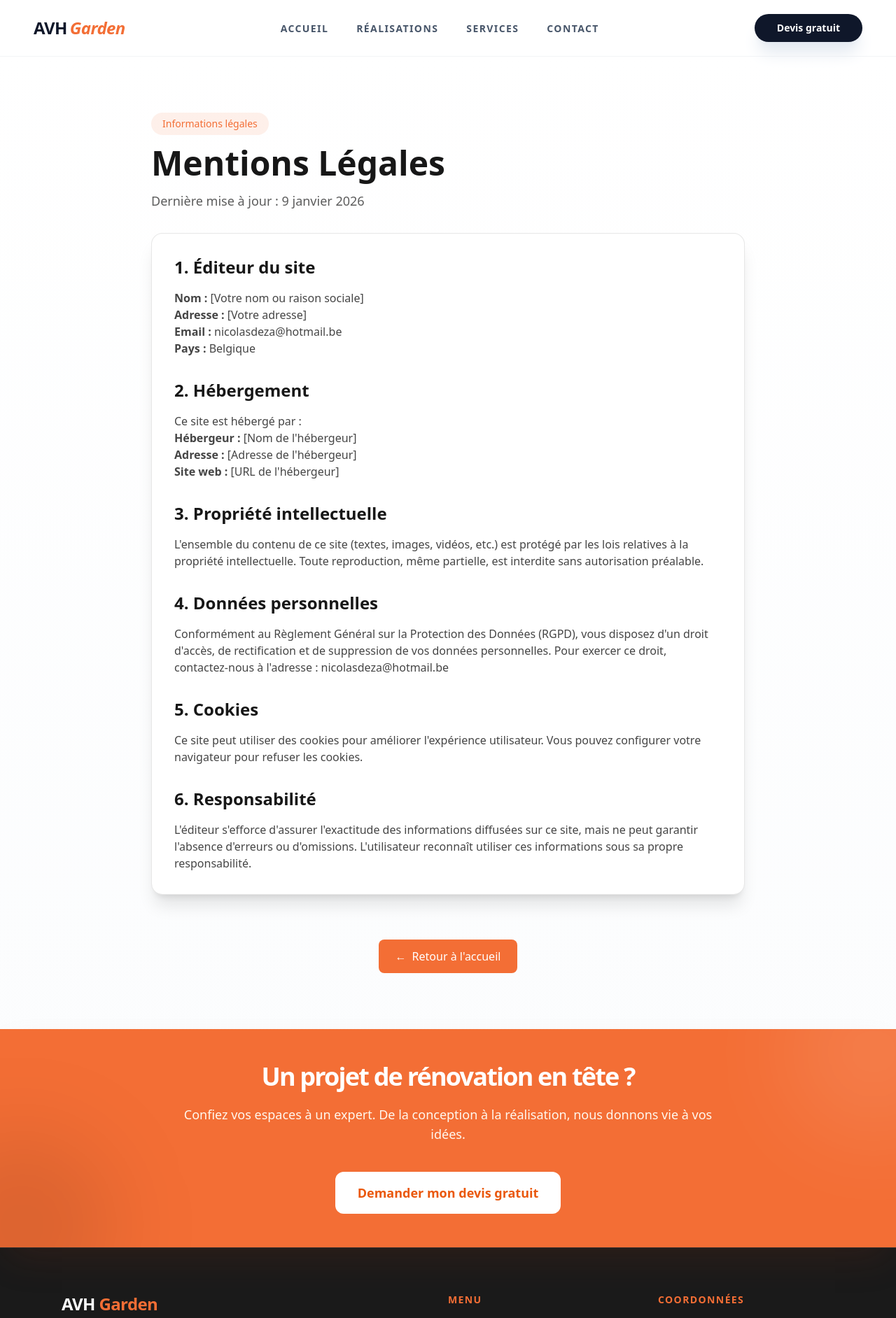
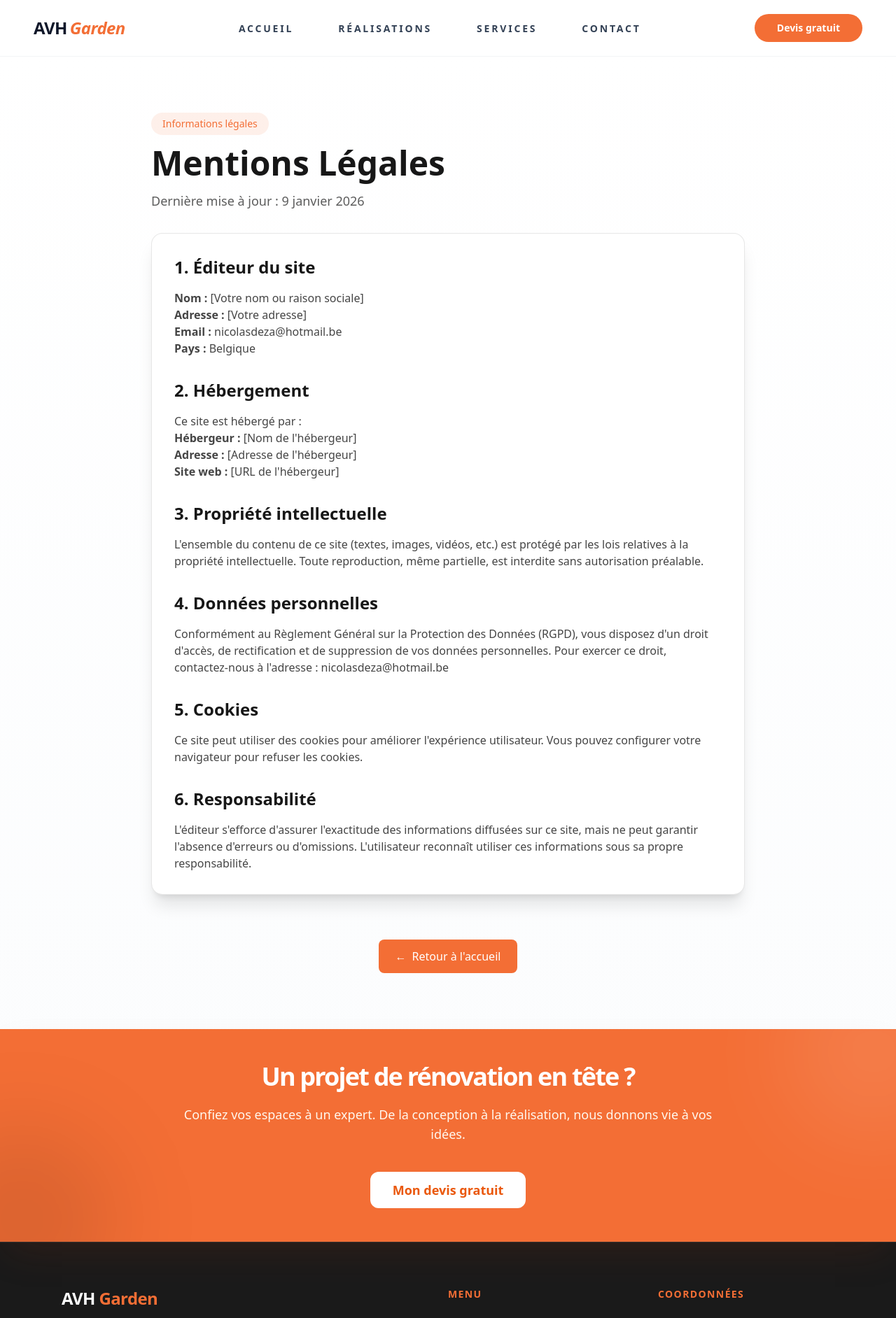
Before and after one commit to NicolasDeza/avhgarden, a Nuxt app: page /legal/mentions-legales in a window 1280 px wide. Shown: the top 1884 px of the page at 70% size. Built offline with nearby package versions, Linux system fonts and the light colour scheme.

Commit message:
Effet sticky

```diff
--- a/app/components/AppHeader.vue
+++ b/app/components/AppHeader.vue
@@ -61,42 +61,48 @@ onUnmounted(() => {
         </NuxtLink>
       </div>
 
-      <ul class="hidden md:flex items-center gap-10">
+      <ul class="hidden md:flex items-center gap-8">
         <li
 v-for="item in [
           { name: 'Accueil', to: '/' },
           { name: 'Réalisations', to: '/realisations' },
           { name: 'Services', to: '/services' },
-          { name: 'Contact', to: '/contact' }
+          { name: 'Contact', to: '/contact' },
+
         ]" :key="item.to">
           <NuxtLink
-            :to="item.to"
-            class="relative text-sm font-bold uppercase tracking-widest text-slate-600 hover:text-primary transition-all duration-300 after:content-[''] after:absolute after:-bottom-1 after:left-0 after:h-0.5 after:w-0 after:bg-primary after:transition-all hover:after:w-full"
-          >
-            {{ item.name }}
-          </NuxtLink>
+  :to="item.to"
+  class="relative text-[14px] font-bold uppercase tracking-[0.2em] transition-all duration-300 px-4 py-2.5 rounded-full"
+  :class="[
+    $route.path === item.to
+      ? 'text-primary bg-primary/10'
+      : 'text-slate-700 hover:text-slate-900 hover:bg-slate-50'
+  ]"
+>
+  <span class="relative z-10">{{ item.name }}</span>
+</NuxtLink>
         </li>
       </ul>
 
       <div class="flex items-center gap-5">
         <NuxtLink
           to="/contact"
-          class="hidden sm:inline-flex items-center justify-center rounded-full bg-slate-900 px-8 py-2.5 text-sm font-bold text-white shadow-xl shadow-slate-200 hover:bg-primary hover:shadow-primary/30 hover:-translate-y-0.5 transition-all duration-300"
+          class="hidden sm:inline-flex items-center justify-center rounded-full bg-primary px-8 py-2.5 text-sm font-bold text-white  hover:bg-primary-hover hover:scale-105 transition-all duration-300"
         >
           Devis gratuit
         </NuxtLink>
 
         <button
           type="button"
-          class="md:hidden flex h-10 w-10 items-center justify-center rounded-xl bg-gray-50 text-slate-900 hover:bg-gray-100 transition-all"
+          class="md:hidden flex h-10 w-10 items-center justify-center text-slate-900 hover:text-primary transition-all"
           :aria-label="isMenuOpen ? 'Fermer le menu' : 'Ouvrir le menu'"
           :aria-expanded="isMenuOpen"
           @click="toggleMenu"
         >
-          <div class="relative w-5 h-5">
-            <span :class="['absolute h-0.5 w-5 bg-current transform transition-all duration-300', isMenuOpen ? 'rotate-45 top-2' : 'top-1']"/>
-            <span :class="['absolute h-0.5 w-5 bg-current top-2 transition-all duration-300', isMenuOpen ? 'opacity-0' : 'opacity-100']"/>
-            <span :class="['absolute h-0.5 w-5 bg-current transform transition-all duration-300', isMenuOpen ? '-rotate-45 top-2' : 'top-3']"/>
+          <div class="relative w-6 h-5">
+            <span :class="['absolute h-[2.5px] w-6 bg-current rounded-full transform transition-all duration-300', isMenuOpen ? 'rotate-45 top-[9px]' : 'top-0']"/>
+            <span :class="['absolute h-[2.5px] w-6 bg-current rounded-full top-[9px] transition-all duration-300', isMenuOpen ? 'opacity-0' : 'opacity-100']"/>
+            <span :class="['absolute h-[2.5px] w-6 bg-current rounded-full transform transition-all duration-300', isMenuOpen ? '-rotate-45 top-[9px]' : 'top-[18px]']"/>
           </div>
         </button>
       </div>
@@ -126,6 +132,7 @@ v-for="item in [
             <NuxtLink
               :to="item.to"
               class="block py-3 px-4 rounded-xl text-base font-semibold text-slate-800 hover:bg-gray-50 hover:text-primary transition-all"
+              active-class="!bg-primary/10 !text-primary"
               @click="closeMenu"
             >
               {{ item.name }}
--- a/app/components/CtaSection.vue
+++ b/app/components/CtaSection.vue
@@ -18,9 +18,9 @@
           <div class="mt-10 flex flex-col items-center justify-center gap-4 sm:flex-row">
             <NuxtLink
               to="/contact"
-              class="group inline-flex items-center gap-3 rounded-xl bg-white px-8 py-4 text-lg font-bold text-orange-600 transition-all hover:scale-105 hover:shadow-xl active:scale-95"
+              class="group inline-flex items-center gap-3 rounded-xl bg-white px-8 py-3 text-lg font-bold text-orange-600 transition-all hover:scale-105 hover:shadow-xl active:scale-95"
             >
-              Demander mon devis gratuit
+              Mon devis gratuit
             </NuxtLink>
           </div>
         </div>
--- a/app/components/FeaturesSection.vue
+++ b/app/components/FeaturesSection.vue
@@ -28,7 +28,7 @@ const features = [
 </script>
 
 <template>
-  <section class="w-full bg-slate-50 py-24 sm:py-24" aria-label="Pourquoi nous choisir">
+  <section class="w-full bg-slate-50 py-16 sm:py-24" aria-label="Pourquoi nous choisir">
     <div class="mx-auto max-w-[1440px] px-4 sm:px-6 lg:px-8">
       <!-- Titre -->
       <header class="mx-auto max-w-3xl text-center mb-20">
--- a/app/components/SplitSection.vue
+++ b/app/components/SplitSection.vue
@@ -35,19 +35,19 @@
           Nous ne nous contentons pas de construire, nous façonnons des espaces de vie durables. Notre expertise certifiée est le gage d'une réalisation sans compromis.
         </p>
 
-        <div class="grid grid-cols-2 gap-8  border-t border-white/5 pt-10">
+
 
 
         <div class="flex flex-col sm:flex-row gap-5 items-start sm:items-center">
           <NuxtLink
             to="/realisations"
-            class="bg-primary hover:bg-orange-600 text-white px-8 py-3 rounded-lg font-bold text-md transition-all hover:scale-105"
+            class="w-full sm:w-auto bg-primary hover:bg-orange-600 text-white px-6 py-3 rounded-lg font-bold text-md text-center transition-all hover:scale-105"
           >
             Voir nos travaux
           </NuxtLink>
 
         </div>
-      </div>
+
 
     </div>
   </div>
```
